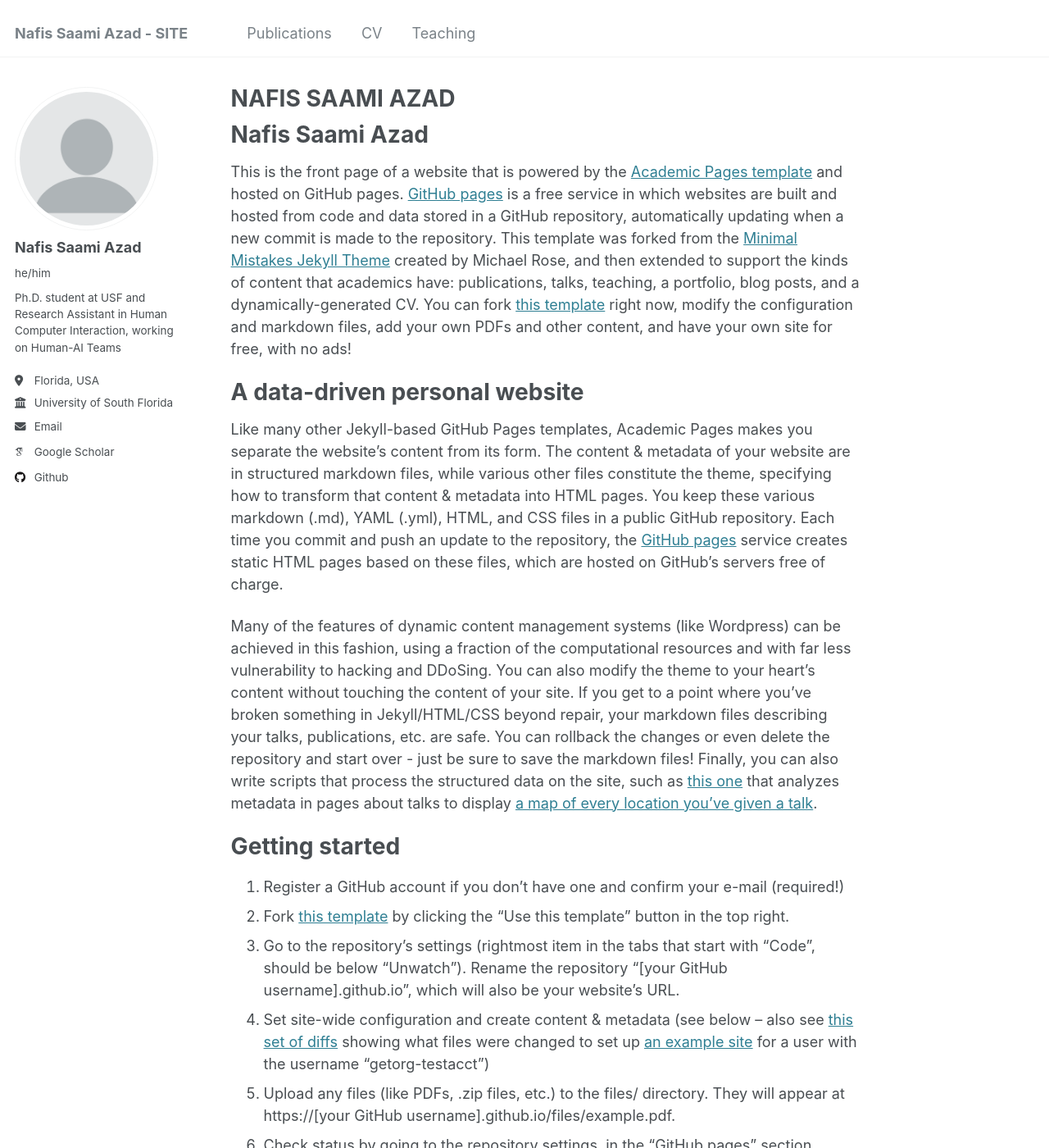
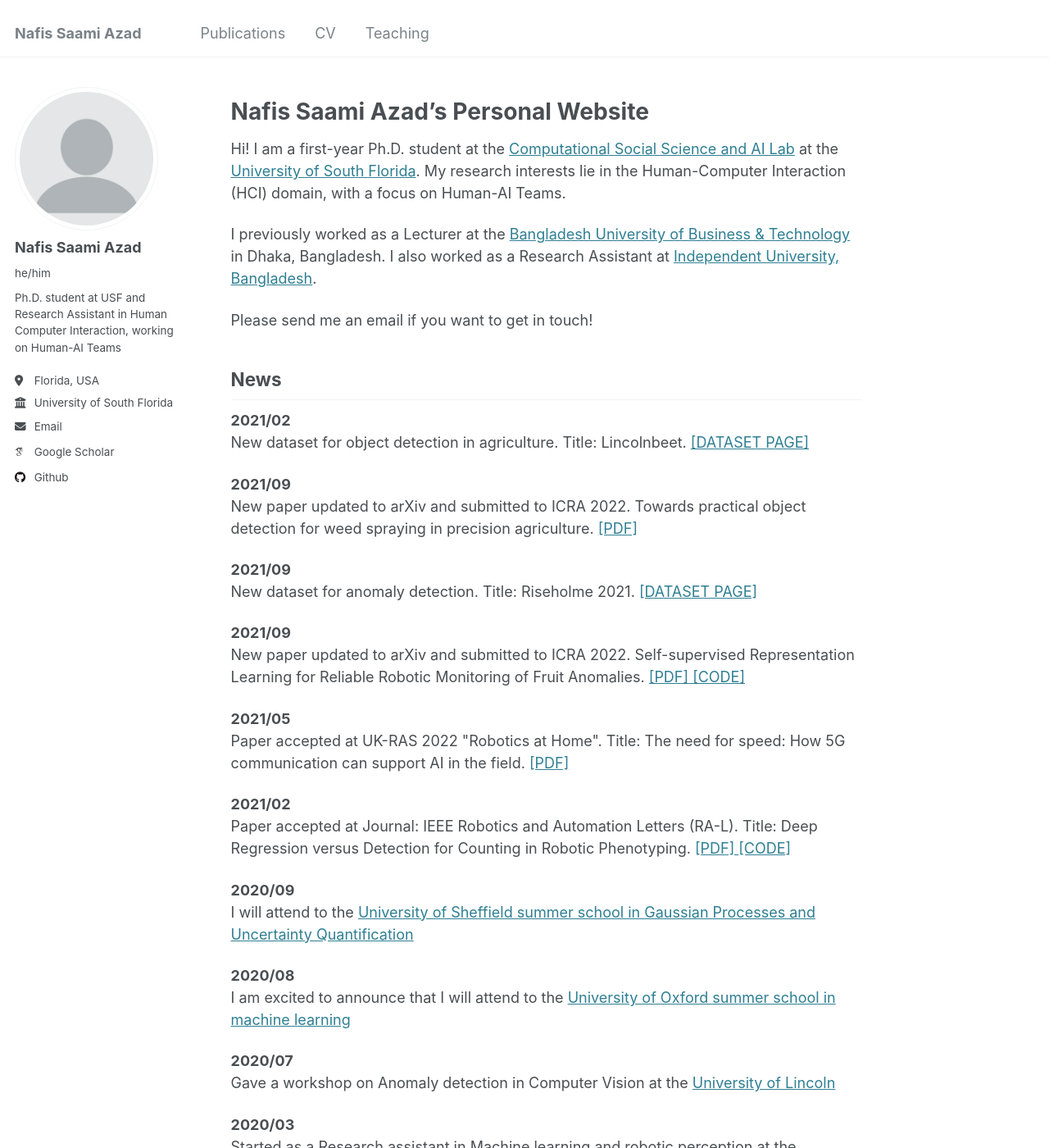
Before and after one commit to nafis10670/nafis10670.github.io, a Jekyll site: the page built from _pages/about.md, in a window 1280 px wide and 1400 px high. Shown: the whole window at 82% size. Built offline with Jekyll 4.4.1, drawn with Linux system fonts in a browser that asks for light colours; some web fonts are replaced; some of the changed text lies outside the part shown.

Commit message:
Updated basic info and news section test

```diff
--- a/_config.yml
+++ b/_config.yml
@@ -8,7 +8,7 @@
 
 # Basic Site Settings
 locale: "en-US"
-title: "Nafis Saami Azad - SITE"
+title: "Nafis Saami Azad"
 title_separator: "-"
 name: &name "Nafis Saami Azad"
 description: &description "personal description"
--- a/_pages/about.md
+++ b/_pages/about.md
@@ -1,42 +1,17 @@
 ---
 permalink: /
-title: "NAFIS SAAMI AZAD"
+title: ""
 author_profile: true
 redirect_from:
   - /about/
   - /about.html
 ---
 
-Nafis Saami Azad
-================
+<!-- Create content & metadata
+------
+For site content, there is one markdown file for each type of content, which are stored in directories like _publications, _talks, _posts, _teaching, or _pages. For example, each talk is a markdown file in the [_talks directory](https://github.com/academicpages/academicpages.github.io/tree/master/_talks). At the top of each markdown file is structured data in YAML about the talk, which the theme will parse to do lots of cool stuff. The same structured data about a talk is used to generate the list of talks on the [Talks page](https://academicpages.github.io/talks), each [individual page](https://academicpages.github.io/talks/2012-03-01-talk-1) for specific talks, the talks section for the [CV page](https://academicpages.github.io/cv), and the [map of places you've given a talk](https://academicpages.github.io/talkmap.html) (if you run this [python file](https://github.com/academicpages/academicpages.github.io/blob/master/talkmap.py) or [Jupyter notebook](https://github.com/academicpages/academicpages.github.io/blob/master/talkmap.ipynb), which creates the HTML for the map based on the contents of the _talks directory). -->
 
-
-This is the front page of a website that is powered by the [Academic Pages template](https://github.com/academicpages/academicpages.github.io) and hosted on GitHub pages. [GitHub pages](https://pages.github.com) is a free service in which websites are built and hosted from code and data stored in a GitHub repository, automatically updating when a new commit is made to the repository. This template was forked from the [Minimal Mistakes Jekyll Theme](https://mmistakes.github.io/minimal-mistakes/) created by Michael Rose, and then extended to support the kinds of content that academics have: publications, talks, teaching, a portfolio, blog posts, and a dynamically-generated CV. You can fork [this template](https://github.com/academicpages/academicpages.github.io) right now, modify the configuration and markdown files, add your own PDFs and other content, and have your own site for free, with no ads!
-
-A data-driven personal website
-======
-Like many other Jekyll-based GitHub Pages templates, Academic Pages makes you separate the website's content from its form. The content & metadata of your website are in structured markdown files, while various other files constitute the theme, specifying how to transform that content & metadata into HTML pages. You keep these various markdown (.md), YAML (.yml), HTML, and CSS files in a public GitHub repository. Each time you commit and push an update to the repository, the [GitHub pages](https://pages.github.com/) service creates static HTML pages based on these files, which are hosted on GitHub's servers free of charge.
-
-Many of the features of dynamic content management systems (like Wordpress) can be achieved in this fashion, using a fraction of the computational resources and with far less vulnerability to hacking and DDoSing. You can also modify the theme to your heart's content without touching the content of your site. If you get to a point where you've broken something in Jekyll/HTML/CSS beyond repair, your markdown files describing your talks, publications, etc. are safe. You can rollback the changes or even delete the repository and start over - just be sure to save the markdown files! Finally, you can also write scripts that process the structured data on the site, such as [this one](https://github.com/academicpages/academicpages.github.io/blob/master/talkmap.ipynb) that analyzes metadata in pages about talks to display [a map of every location you've given a talk](https://academicpages.github.io/talkmap.html).
-
-Getting started
-======
-1. Register a GitHub account if you don't have one and confirm your e-mail (required!)
-1. Fork [this template](https://github.com/academicpages/academicpages.github.io) by clicking the "Use this template" button in the top right.
-1. Go to the repository's settings (rightmost item in the tabs that start with "Code", should be below "Unwatch"). Rename the repository "[your GitHub username].github.io", which will also be your website's URL.
-1. Set site-wide configuration and create content & metadata (see below -- also see [this set of diffs](http://archive.is/3TPas) showing what files were changed to set up [an example site](https://getorg-testacct.github.io) for a user with the username "getorg-testacct")
-1. Upload any files (like PDFs, .zip files, etc.) to the files/ directory. They will appear at https://[your GitHub username].github.io/files/example.pdf.
-1. Check status by going to the repository settings, in the "GitHub pages" section
-
-Site-wide configuration
-------
-The main configuration file for the site is in the base directory in [_config.yml](https://github.com/academicpages/academicpages.github.io/blob/master/_config.yml), which defines the content in the sidebars and other site-wide features. You will need to replace the default variables with ones about yourself and your site's github repository. The configuration file for the top menu is in [_data/navigation.yml](https://github.com/academicpages/academicpages.github.io/blob/master/_data/navigation.yml). For example, if you don't have a portfolio or blog posts, you can remove those items from that navigation.yml file to remove them from the header.
-
-Create content & metadata
-------
-For site content, there is one markdown file for each type of content, which are stored in directories like _publications, _talks, _posts, _teaching, or _pages. For example, each talk is a markdown file in the [_talks directory](https://github.com/academicpages/academicpages.github.io/tree/master/_talks). At the top of each markdown file is structured data in YAML about the talk, which the theme will parse to do lots of cool stuff. The same structured data about a talk is used to generate the list of talks on the [Talks page](https://academicpages.github.io/talks), each [individual page](https://academicpages.github.io/talks/2012-03-01-talk-1) for specific talks, the talks section for the [CV page](https://academicpages.github.io/cv), and the [map of places you've given a talk](https://academicpages.github.io/talkmap.html) (if you run this [python file](https://github.com/academicpages/academicpages.github.io/blob/master/talkmap.py) or [Jupyter notebook](https://github.com/academicpages/academicpages.github.io/blob/master/talkmap.ipynb), which creates the HTML for the map based on the contents of the _talks directory).
-
-**Markdown generator**
+<!-- **Markdown generator**
 
 The repository includes [a set of Jupyter notebooks](https://github.com/academicpages/academicpages.github.io/tree/master/markdown_generator
 ) that converts a CSV containing structured data about talks or presentations into individual markdown files that will be properly formatted for the Academic Pages template. The sample CSVs in that directory are the ones I used to create my own personal website at stuartgeiger.com. My usual workflow is that I keep a spreadsheet of my publications and talks, then run the code in these notebooks to generate the markdown files, then commit and push them to the GitHub repository.
@@ -50,4 +25,50 @@ Example: editing a markdown file for a talk
 
 For more info
 ------
-More info about configuring Academic Pages can be found in [the guide](https://academicpages.github.io/markdown/), the [growing wiki](https://github.com/academicpages/academicpages.github.io/wiki), and you can always [ask a question on GitHub](https://github.com/academicpages/academicpages.github.io/discussions). The [guides for the Minimal Mistakes theme](https://mmistakes.github.io/minimal-mistakes/docs/configuration/) (which this theme was forked from) might also be helpful.
+More info about configuring Academic Pages can be found in [the guide](https://academicpages.github.io/markdown/), the [growing wiki](https://github.com/academicpages/academicpages.github.io/wiki), and you can always [ask a question on GitHub](https://github.com/academicpages/academicpages.github.io/discussions). The [guides for the Minimal Mistakes theme](https://mmistakes.github.io/minimal-mistakes/docs/configuration/) (which this theme was forked from) might also be helpful. -->
+
+Nafis Saami Azad's Personal Website
+================
+
+Hi! I am a first-year Ph.D. student at the [Computational Social Science and AI Lab](https://cssai.org/) at the [University of South Florida](https://www.usf.edu/engineering/cse/). My research interests lie in the Human-Computer Interaction (HCI) domain, with a focus on Human-AI Teams.
+
+I previously worked as a Lecturer at the [Bangladesh University of Business & Technology](https://bubt.edu.bd/) in Dhaka, Bangladesh. I also worked as a Research Assistant at [Independent University, Bangladesh](https://iub.ac.bd/).
+
+Please send me an email if you want to get in touch!
+
+<div>
+  <h2> News </h2>
+
+  <p> <strong> 2021/02 </strong> <br>
+  New dataset for object detection in agriculture. Title: Lincolnbeet. <a href="https://github.com/LAR/lincolnbeet_dataset"> [DATASET PAGE] </a> </p>
+
+  <p> <strong> 2021/09 </strong> <br>
+  New paper updated to arXiv and submitted to ICRA 2022. Towards practical object detection for weed spraying in precision agriculture. <a href="https://arxiv.org/abs/2109.11048"> [PDF] </a> </p>
+
+  <p> <strong> 2021/09 </strong> <br>
+  New dataset for anomaly detection. Title: Riseholme 2021. <a href="https://github.com/ctyeong/Riseholme-2021"> [DATASET PAGE] </a> </p>
+
+  <p> <strong> 2021/09 </strong> <br>
+  New paper updated to arXiv and submitted to ICRA 2022. Self-supervised Representation Learning for Reliable Robotic Monitoring of Fruit Anomalies. <a href="https://arxiv.org/abs/2109.10135"> [PDF] </a> <a href="https://github.com/ctyeong/Riseholme-2021"> [CODE] </a> </p>
+
+  <p> <strong> 2021/05 </strong> <br>
+  Paper accepted at UK-RAS 2022 "Robotics at Home". Title: The need for speed: How 5G communication can support AI in the field. <a href="https://www.researchgate.net/profile/Adrian-Salazar-Gomez/publication/352357727_The_need_for_speed_How_5G_communication_can_support_AI_in_the_field/links/60c506a64585157774d22d77/The-need-for-speed-How-5G-communication-can-support-AI-in-the-field.pdf"> [PDF] </a> </p>
+
+  <p> <strong> 2021/02 </strong> <br>
+  Paper accepted at Journal: IEEE Robotics and Automation Letters (RA-L). Title: Deep  Regression  versus  Detection  for  Counting  in  Robotic  Phenotyping. <a href="https://ieeexplore.ieee.org/document/9364677"> [PDF] </a> <a href="https://github.com/adrianxsalazar/Deep_Regression_vs_Detection_for_Counting_in_Robotic_Phenotyping"> [CODE] </a> </p>
+
+  <p> <strong> 2020/09 </strong> <br>
+  I will attend to the  <a href="http://gpss.cc/gpss20/"> University of Sheffield summer school in Gaussian Processes and Uncertainty Quantification </a> </p>
+
+  <p> <strong> 2020/08 </strong> <br>
+  I am excited to announce that I will attend to the  <a href="https://www.oxfordml.school/"> University of Oxford summer school in machine learning </a> </p>
+
+  <p> <strong> 2020/07 </strong> <br>
+  Gave a workshop on Anomaly detection in Computer Vision at the <a href="https://sfperception2020.blogs.lincoln.ac.uk/"> University of Lincoln </a>  </p>
+
+  <p> <strong> 2020/03 </strong> <br>
+  Started as a Research assistant in Machine learning and robotic perception at the University of Lincoln </p>
+
+  <p> <strong> 2020/01 </strong> <br>
+  Started as a Teaching assistant at King's College London </p>
+</div>
```
